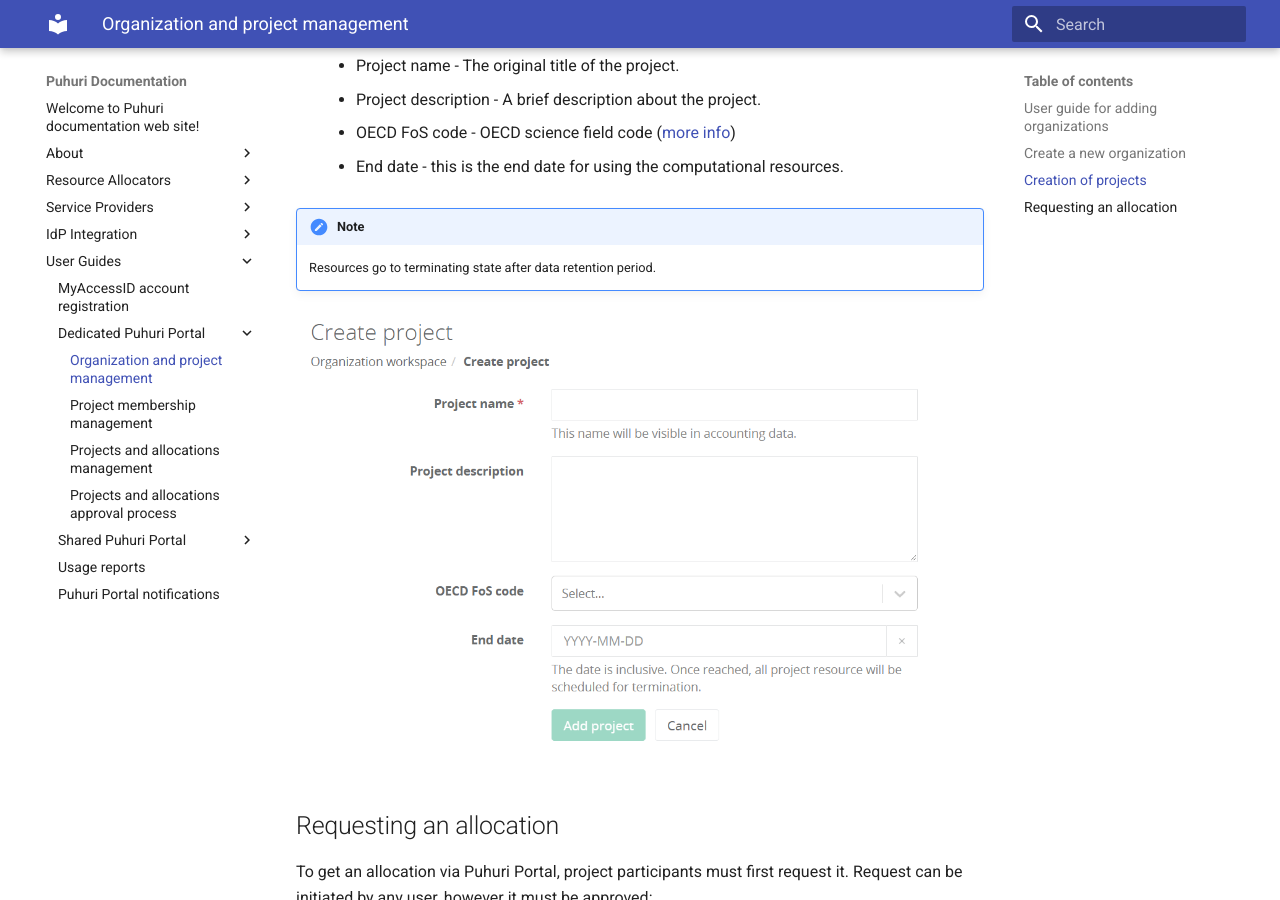
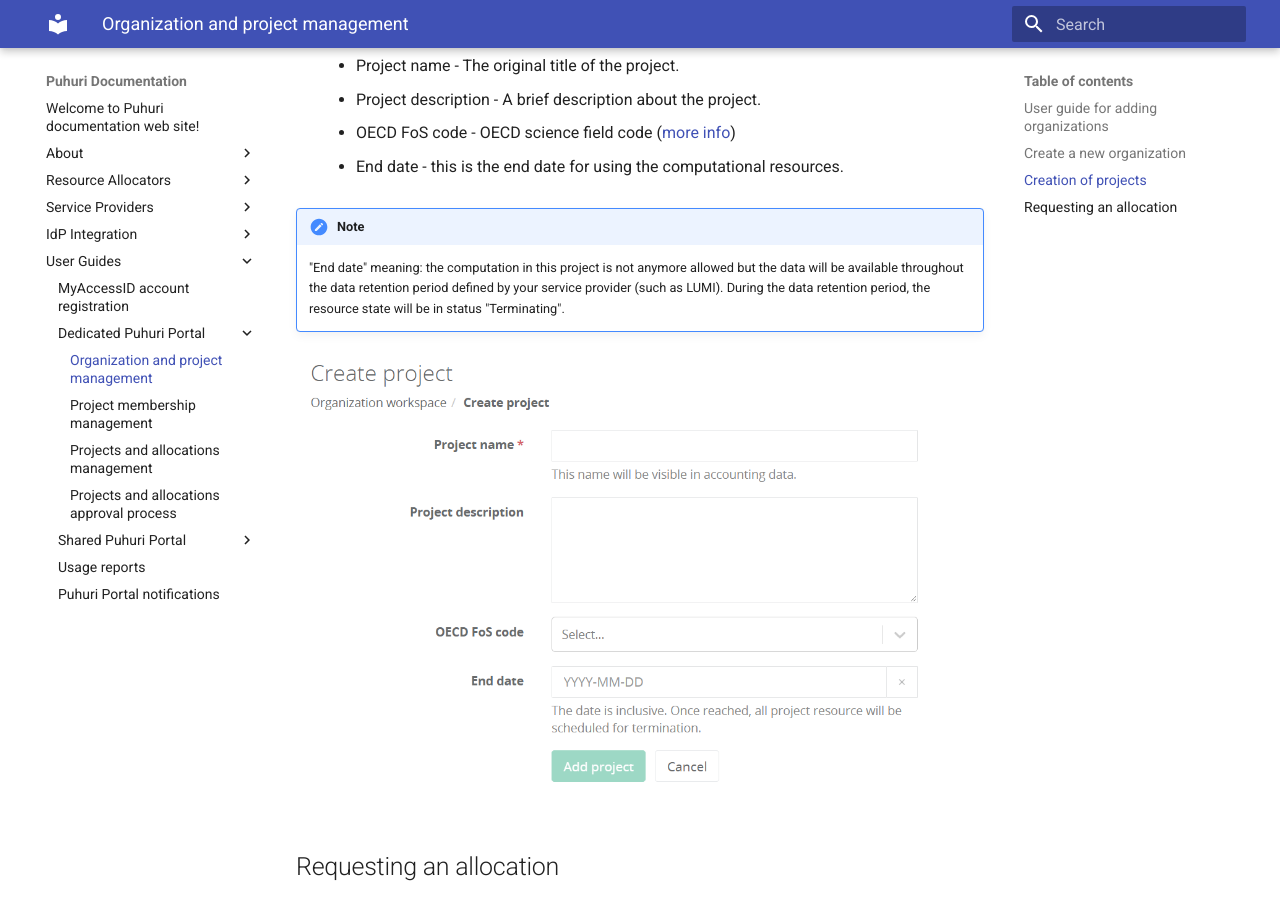
Before and after one commit to neicnordic/puhuri-web, an MkDocs documentation site: the page built from docs/user_guides/user_guide_dedicated/organization_and_project_management.md, in a window 1280 px wide and 900 px high, scrolled down 4625 px. Built offline with MkDocs 1.6.1 and Material for MkDocs 9.7.7, drawn with Linux system fonts in a browser that asks for light colours.

Commit message:
Update organization_and_project_management.md

```diff
--- a/docs/user_guides/user_guide_dedicated/organization_and_project_management.md
+++ b/docs/user_guides/user_guide_dedicated/organization_and_project_management.md
@@ -57,7 +57,7 @@ Prerequisites for creating projects:
     - End date - this is the end date for using the computational resources.
 
 !!! note
-    Resources go to terminating state after data retention period.
+    "End date" meaning: the computation in this project is not anymore allowed but the data will be available throughout the data retention period defined by your         service provider (such as LUMI). During the data retention period, the resource state will be in status "Terminating".
 
    ![Project details](../../assets/Create_prj_new.PNG)
 
```
